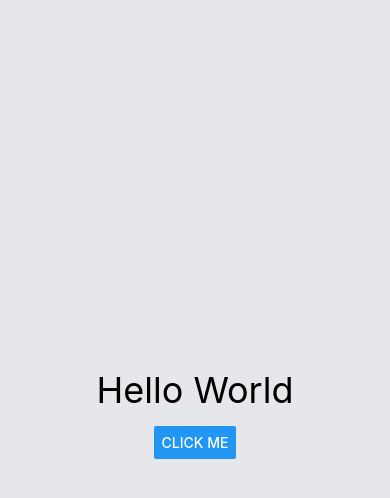
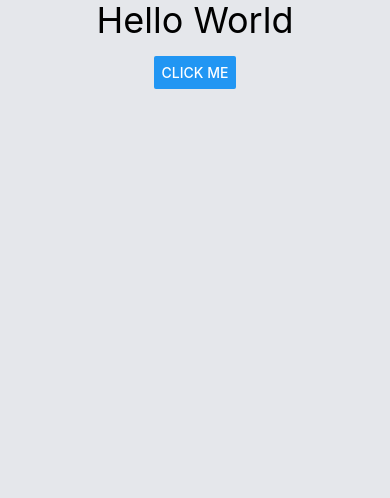
Before and after one commit to srutz/reactnativeempty, a React Native app: screen / in a window 390 px wide. Shown: the top 498 px of the page. Built offline with nearby package versions, Linux system fonts and the light colour scheme.

Commit message:
fixed safearea

```diff
--- a/App.tsx
+++ b/App.tsx
@@ -1,5 +1,6 @@
 import { StatusBar } from 'expo-status-bar';
 import { Alert, Button, SafeAreaView, Text, View } from 'react-native';
+import { SafeContainer } from './components/SafeContainer';
 
 export default function App() {
 
@@ -18,14 +19,14 @@ export default function App() {
     }
 
     return (
-        <SafeAreaView className="flex-1 bg-gray-200 items-center justify-center">
-            <View className="flex-1 w-full bg-gray-200 items-center justify-center">
+        <SafeContainer>
+            <View className="flex-1 w-full bg-gray-200 items-center justify-start">
                 <Text className="text-4xl">Hello World</Text>
                 <View className="py-4">
                     <Button onPress={handleButton} title="Click me"></Button>
                 </View>
                 <StatusBar style="auto" />
             </View>
-        </SafeAreaView>
+        </SafeContainer>
     )
 }
--- /dev/null
+++ b/components/SafeContainer.tsx
@@ -0,0 +1,40 @@
+
+import React, { ReactNode } from 'react';
+import { SafeAreaView, View, Platform, StatusBar, StyleSheet, StyleProp, ViewStyle } from 'react-native';
+
+type SafeContainerProps = {
+    children: ReactNode,
+    customClasses?: string,
+    style?: StyleProp<ViewStyle>
+}
+
+export function SafeContainer({ children, customClasses, style }: SafeContainerProps) {
+    const androidStatusBarHeight = Platform.OS === 'android'
+        ? StatusBar.currentHeight : 0;
+
+    return (
+        <View className={"w-full flex-1 " + (customClasses ?? "")} >
+            <StatusBar />
+            {Platform.OS === 'android' ? (
+                // Android implementation
+                <View style={[
+                    styles.androidSafeArea,
+                    { paddingTop: androidStatusBarHeight },
+                    style
+                ]}>{children}</View>
+            ) : (
+                // iOS implementation
+                <SafeAreaView style={[styles.iosSafeArea, style]}>{children}</SafeAreaView>
+            )}
+        </View>
+    )
+}
+
+const styles = StyleSheet.create({
+    iosSafeArea: {
+        flex: 1,
+    },
+    androidSafeArea: {
+        flex: 1,
+    }
+})
```
